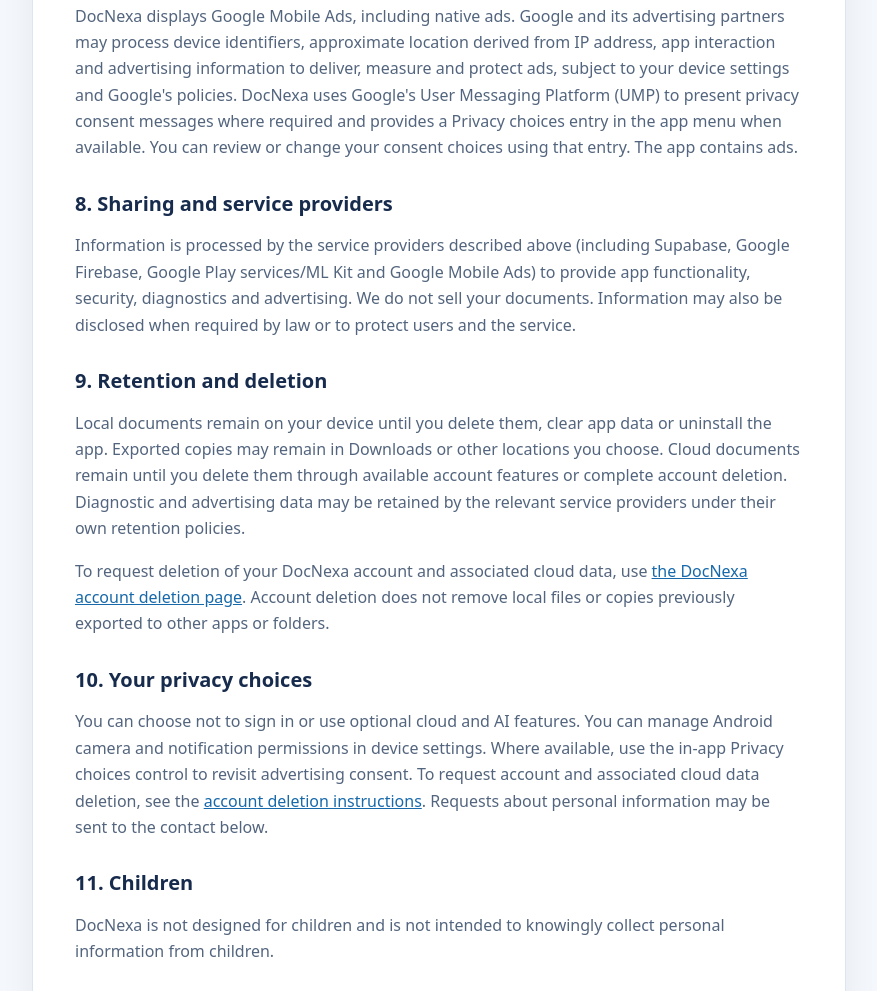
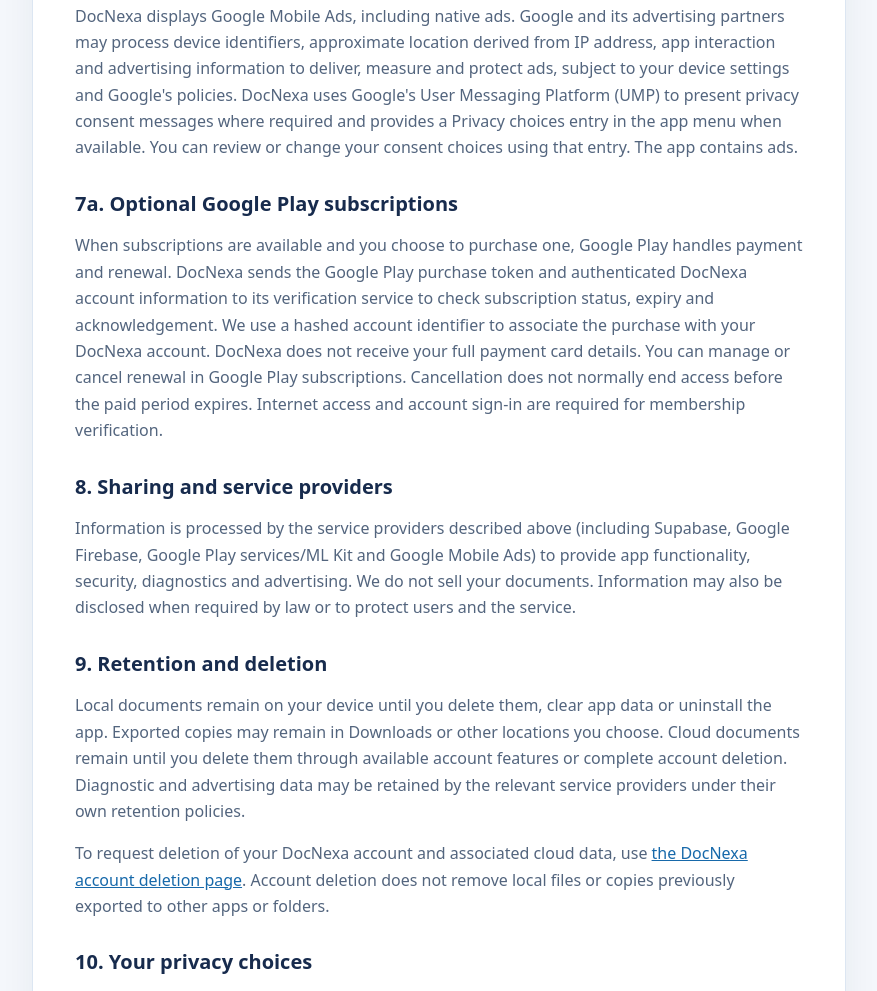
Before and after one commit to RaviVadhiya11/smart-pdf-scanner-pro, a plain HTML site: page docs/privacy-policy.html in a window 1280 px wide. Shown: the part 1515-2506 px from the top of the page, without its empty margins (201-1078 px from the left). Drawn offline with Linux system fonts and the light colour scheme.

Commit message:
Disclose optional Google Play subscription verification in privacy policy

```diff
--- a/docs/privacy-policy.html
+++ b/docs/privacy-policy.html
@@ -11,7 +11,7 @@
 <h2>5. Camera, photos and file access</h2><p>Camera access is used when you choose live scanning or QR scanning. The system document scanner and selected image or PDF files are used only to perform the feature you request. File selection uses Android's document picker; the app does not need broad access to all files on your device.</p>
 <h2>6. Analytics, diagnostics, configuration and notifications</h2><p>DocNexa integrates Firebase Analytics for app usage events, Crashlytics for crash diagnostics, Performance Monitoring for app performance, Remote Config for app announcements/settings, and Firebase Cloud Messaging for optional service announcements. These services may process app instance identifiers, device/app information, diagnostic data and notification tokens as required to operate their features. You can control notifications through Android settings.</p>
 <h2>7. Advertising and consent choices</h2><p>DocNexa displays Google Mobile Ads, including native ads. Google and its advertising partners may process device identifiers, approximate location derived from IP address, app interaction and advertising information to deliver, measure and protect ads, subject to your device settings and Google's policies. DocNexa uses Google's User Messaging Platform (UMP) to present privacy consent messages where required and provides a Privacy choices entry in the app menu when available. You can review or change your consent choices using that entry. The app contains ads.</p>
-<h2>8. Sharing and service providers</h2><p>Information is processed by the service providers described above (including Supabase, Google Firebase, Google Play services/ML Kit and Google Mobile Ads) to provide app functionality, security, diagnostics and advertising. We do not sell your documents. Information may also be disclosed when required by law or to protect users and the service.</p>
+<h2>7a. Optional Google Play subscriptions</h2><p>When subscriptions are available and you choose to purchase one, Google Play handles payment and renewal. DocNexa sends the Google Play purchase token and authenticated DocNexa account information to its verification service to check subscription status, expiry and acknowledgement. We use a hashed account identifier to associate the purchase with your DocNexa account. DocNexa does not receive your full payment card details. You can manage or cancel renewal in Google Play subscriptions. Cancellation does not normally end access before the paid period expires. Internet access and account sign-in are required for membership verification.</p><h2>8. Sharing and service providers</h2><p>Information is processed by the service providers described above (including Supabase, Google Firebase, Google Play services/ML Kit and Google Mobile Ads) to provide app functionality, security, diagnostics and advertising. We do not sell your documents. Information may also be disclosed when required by law or to protect users and the service.</p>
 <h2>9. Retention and deletion</h2><p>Local documents remain on your device until you delete them, clear app data or uninstall the app. Exported copies may remain in Downloads or other locations you choose. Cloud documents remain until you delete them through available account features or complete account deletion. Diagnostic and advertising data may be retained by the relevant service providers under their own retention policies.</p><p>To request deletion of your DocNexa account and associated cloud data, use <a href="delete-account.html">the DocNexa account deletion page</a>. Account deletion does not remove local files or copies previously exported to other apps or folders.</p>
 <h2>10. Your privacy choices</h2><p>You can choose not to sign in or use optional cloud and AI features. You can manage Android camera and notification permissions in device settings. Where available, use the in-app Privacy choices control to revisit advertising consent. To request account and associated cloud data deletion, see the <a href="delete-account.html">account deletion instructions</a>. Requests about personal information may be sent to the contact below.</p><h2>11. Children</h2><p>DocNexa is not designed for children and is not intended to knowingly collect personal information from children.</p>
 <h2>12. Security</h2><p>Network requests to DocNexa services use HTTPS. App-private files are stored in Android app storage. No method of storage or transmission is completely secure; protect your device and account credentials.</p>
```
